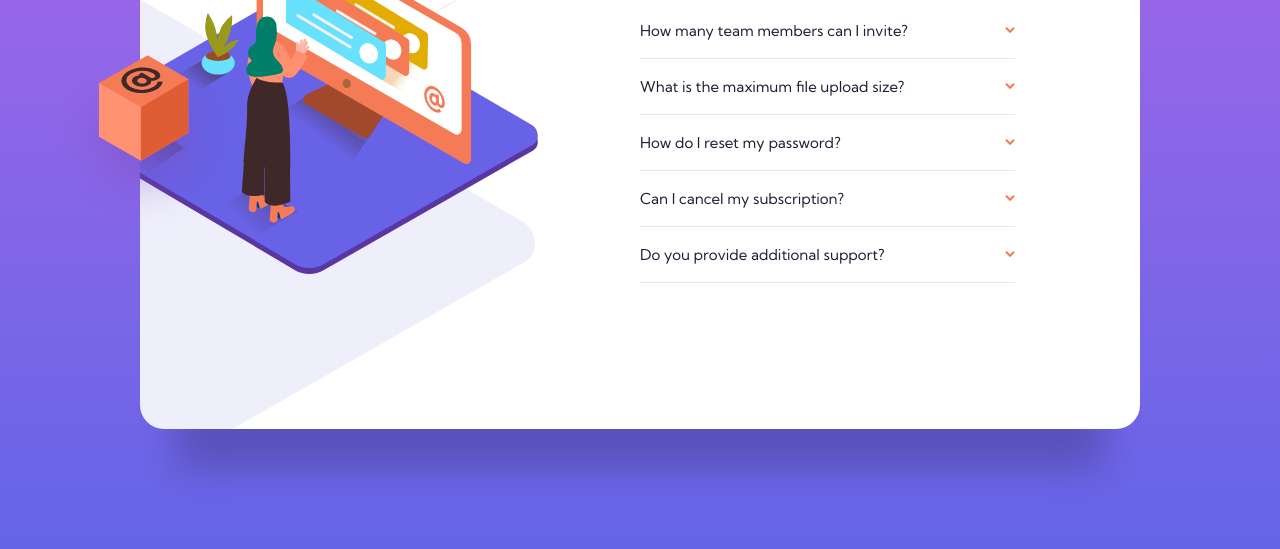
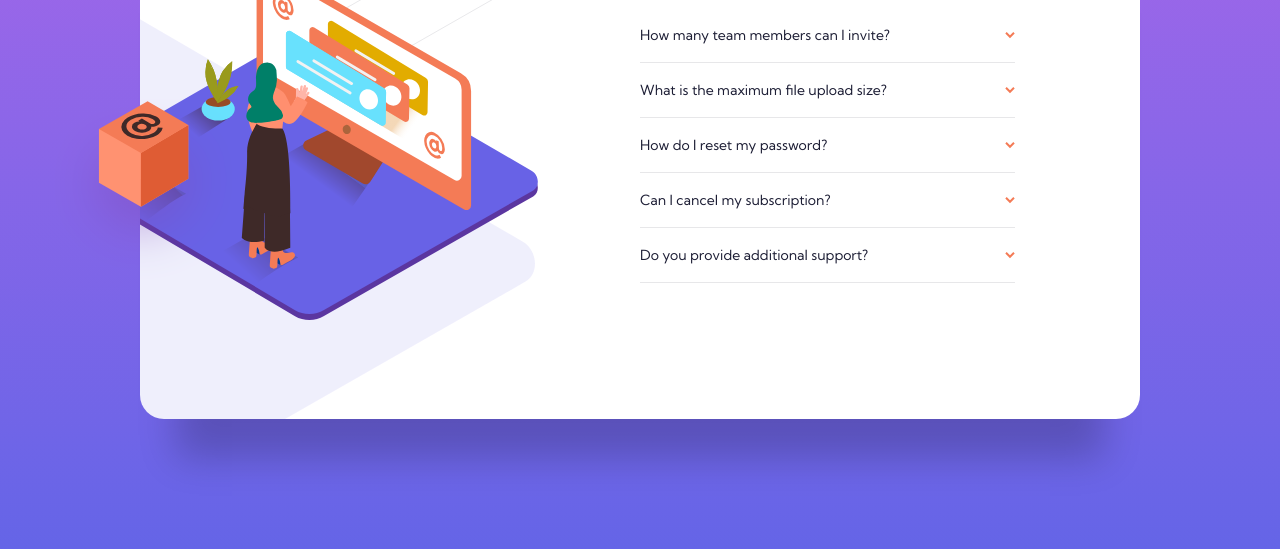
Before and after one commit to UnUsuarioMas67/faq-accordion-card, a plain HTML site: page index.html in a window 1280 px wide. Shown: the part 251-800 px from the top of the page. Drawn offline with Linux system fonts and the light colour scheme.

Commit message:
Slight size and position changes

```diff
--- a/styles.css
+++ b/styles.css
@@ -63,11 +63,11 @@ main {
 		grid-template-columns: 50% 50%;
 
 		background: white url(images/bg-pattern-desktop.svg) no-repeat;
-		background-position: -570px -300px;
+		background-position: -570px -290px;
 	}
 	section {
 		flex: 1 0 0;
-		height: 560px;
+		height: 540px;
 	}
 }
 
@@ -111,12 +111,12 @@ main {
 	.illustration-woman-online {
 		position: relative;
 		left: -74px;
-		top: 46px;
+		top: 82px;
 	}
 
 	.illustration-box {
 		position: absolute;
-		top: 184px;
+		top: 220px;
 		left: -92px;
 		z-index: 1;
 	}
@@ -135,7 +135,7 @@ main {
 
 @media (min-width: 925px) {
 	.faq-section {
-		padding: 70px 125px 100px 0;
+		padding: 65px 125px 65px 0;
 		margin-top: 0;
 	}
 }
@@ -174,8 +174,16 @@ h1 {
 	color: var(--very-dark-desaturated-blue);
 }
 
+.question:hover > p {
+	color: var(--soft-red);
+}
+
 .accordion_question-answer.active > .question > p {
 	font-weight: 700;
+}
+
+.accordion_question-answer.active > .question:hover > p {
+	color: var(--very-dark-desaturated-blue);
 }
 
 .accordion_question-answer > .question > svg {
@@ -207,12 +215,3 @@ h1 {
 
 	overflow: hidden;
 }
-
-@media (min-width: 925px) {
-	.question p {
-		font-size: 15px;
-	}
-	.answer {
-		font-size: 13px;
-	}
-}
```
